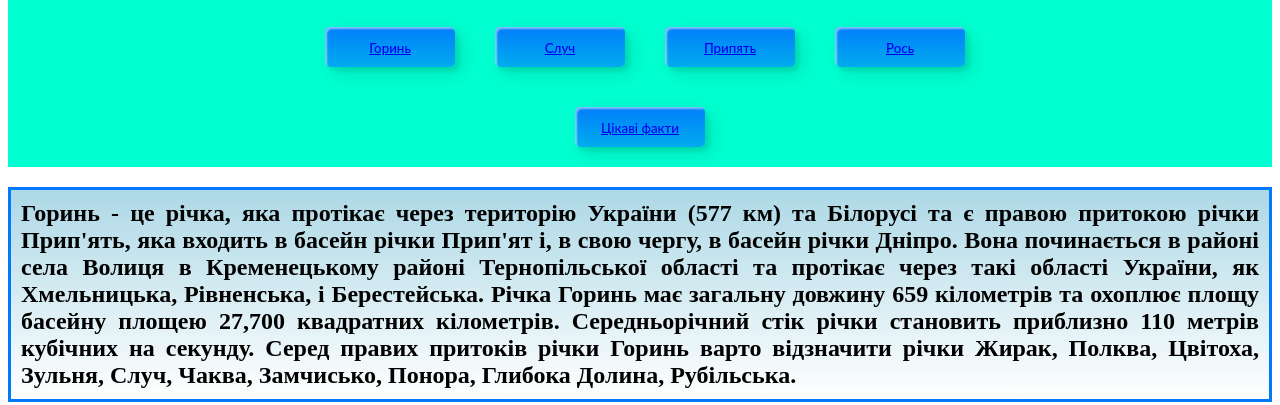
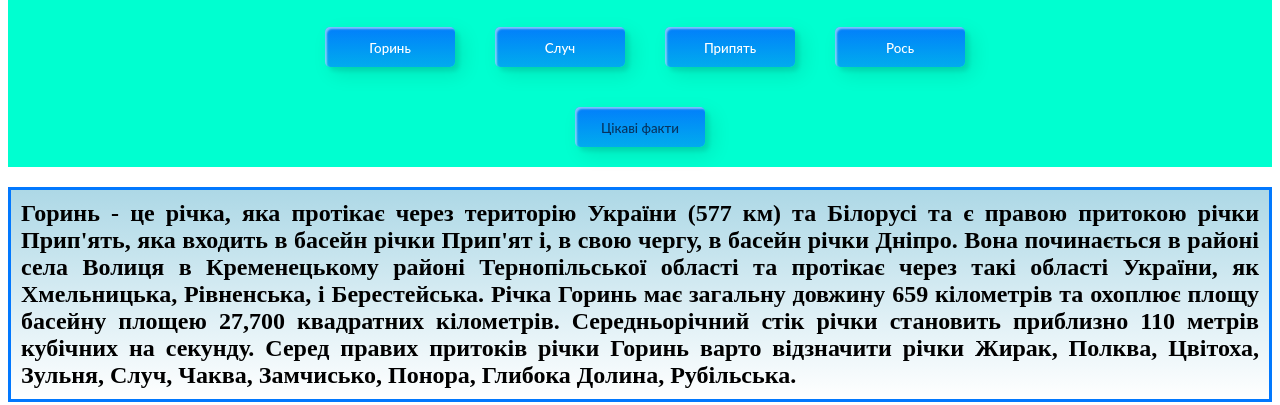
Before and after one commit to Matviy130moshch/Reliz3, a plain HTML site: page index.html in a window 1280 px wide. Shown: the part 59-464 px from the top of the page. Drawn offline with Linux system fonts and the light colour scheme.

Commit message:
Update style.css

```diff
--- a/style.css
+++ b/style.css
@@ -300,6 +300,14 @@ header{
   background-color: rgb(0, 255, 208);
 }
 
+button a{
+  color:white;
+  text-decoration: none;
+}
+.a {
+  color:rgb(7, 51, 95);
+}
+
 
 .fort{
   border: 5px double rgb(120, 135, 255);
```
